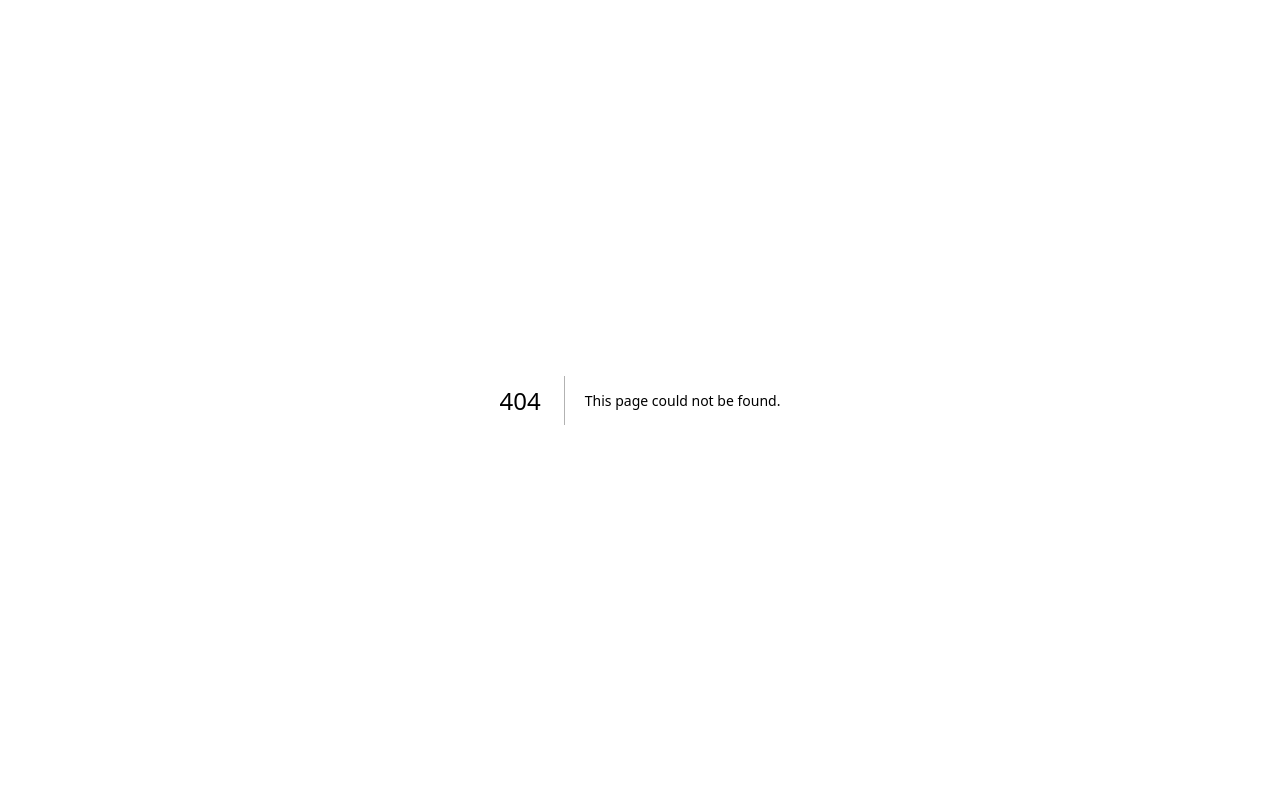
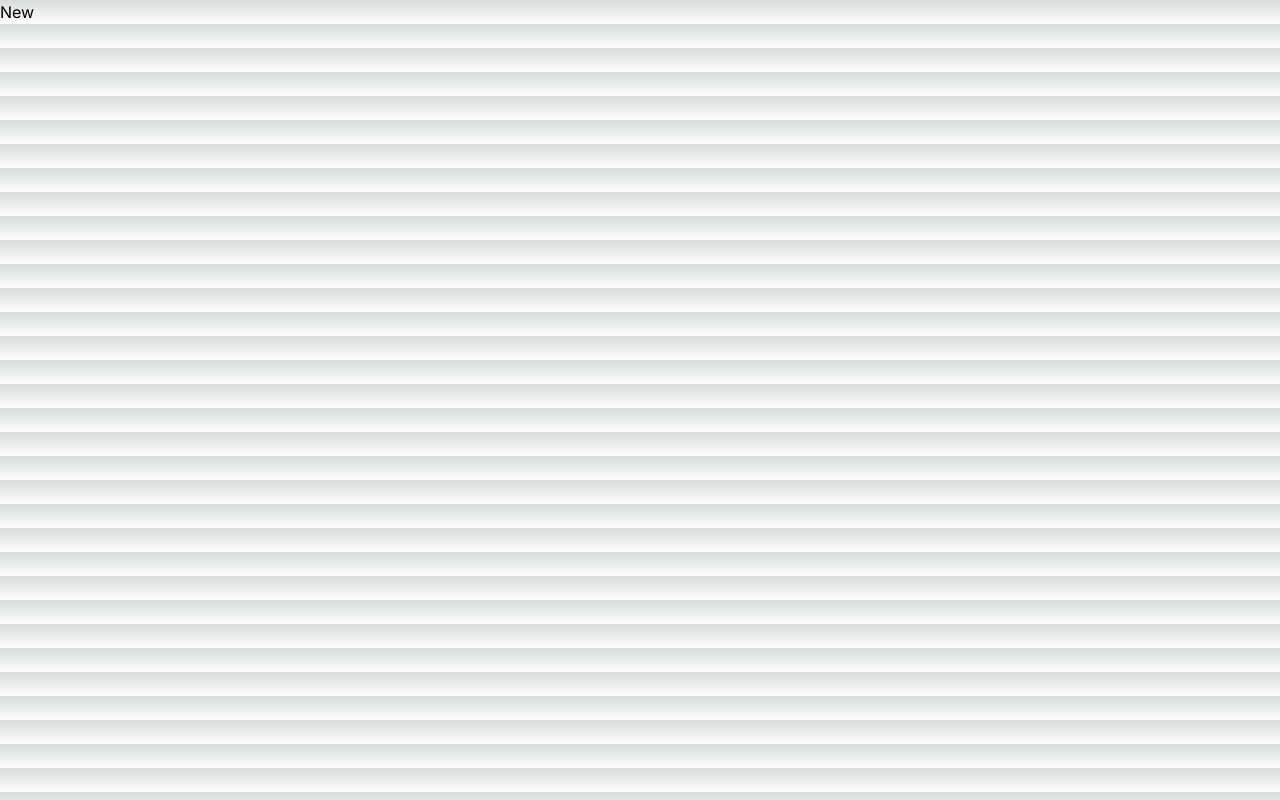
Before and after one commit to Joseduardo25/nextjs-context-crud, a Next.js app: page /new in a window 1280 px wide. Before the commit this address had no page. Built offline with nearby package versions, Linux system fonts and the light colour scheme.

Commit message:
add: new/page

```diff
--- /dev/null
+++ b/src/app/new/page.js
@@ -0,0 +1,7 @@
+const page = () => {
+  return (
+    <div>New</div>
+  )
+}
+
+export default page
```
